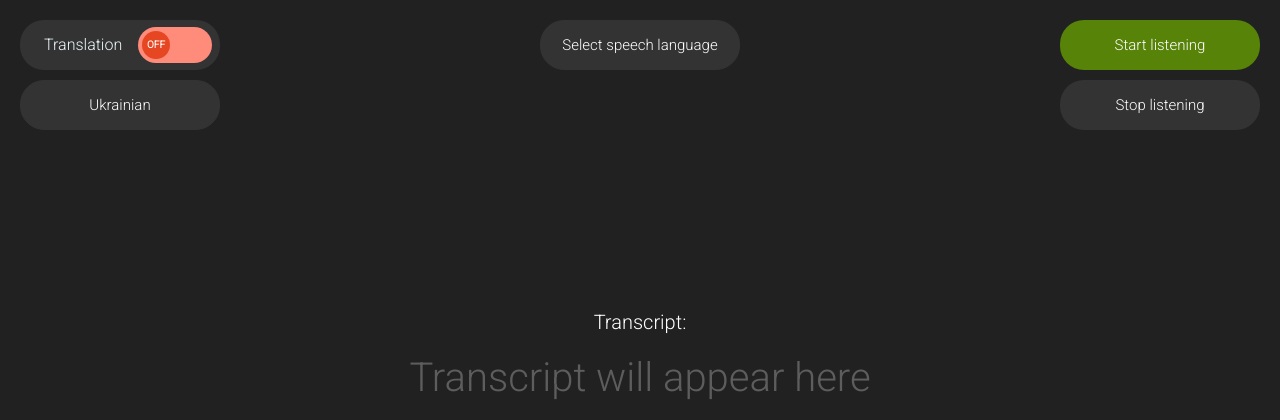
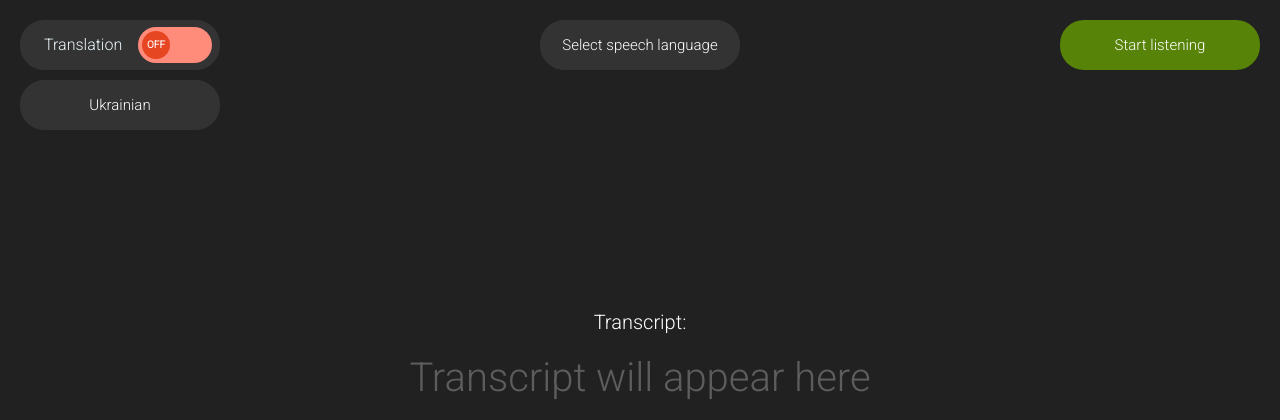
Before and after one commit to andylvua/LiveTranslate, a Flask app: page / in a window 1280 px wide; the page is wider, and only the part inside the window is pictured. Shown: the top 420 px of that part. Run offline with Flask 2, Linux system fonts and the light colour scheme; parts of the project's set-up code (start-up, migrations or seed data) failed here and were passed over; some libraries are stand-ins or nearby versions.

Commit message:
Stop button is now hidden by default

```diff
--- a/web/static/scripts/script.js
+++ b/web/static/scripts/script.js
@@ -37,6 +37,8 @@ function start_listening() {
         }
     )
 
+    $('#stop_button').fadeIn(300);
+
     $("#transcript").fadeOut(300, function() {
         $(this).text("Start speaking").fadeIn(300);
     });
@@ -51,6 +53,8 @@ function stop_listening() {
     }
 
     listening = false;
+
+    $('#stop_button').fadeOut(300);
 
     let transcript_div = $('#transcript');
     transcript_div.css('color', '#5d5d5d');
--- a/web/templates/index.html
+++ b/web/templates/index.html
@@ -36,7 +36,7 @@
 
 
 <button class="start" onclick="start_listening()">Start listening</button>
-<button class="stop" onclick="stop_listening()">Stop listening</button>
+<button class="stop" id="stop_button" style="display:none" onclick="stop_listening()">Stop listening</button>
 
 <p>Transcript:</p>
 <div class="transcript" id="transcript">Transcript will appear here</div>
```
